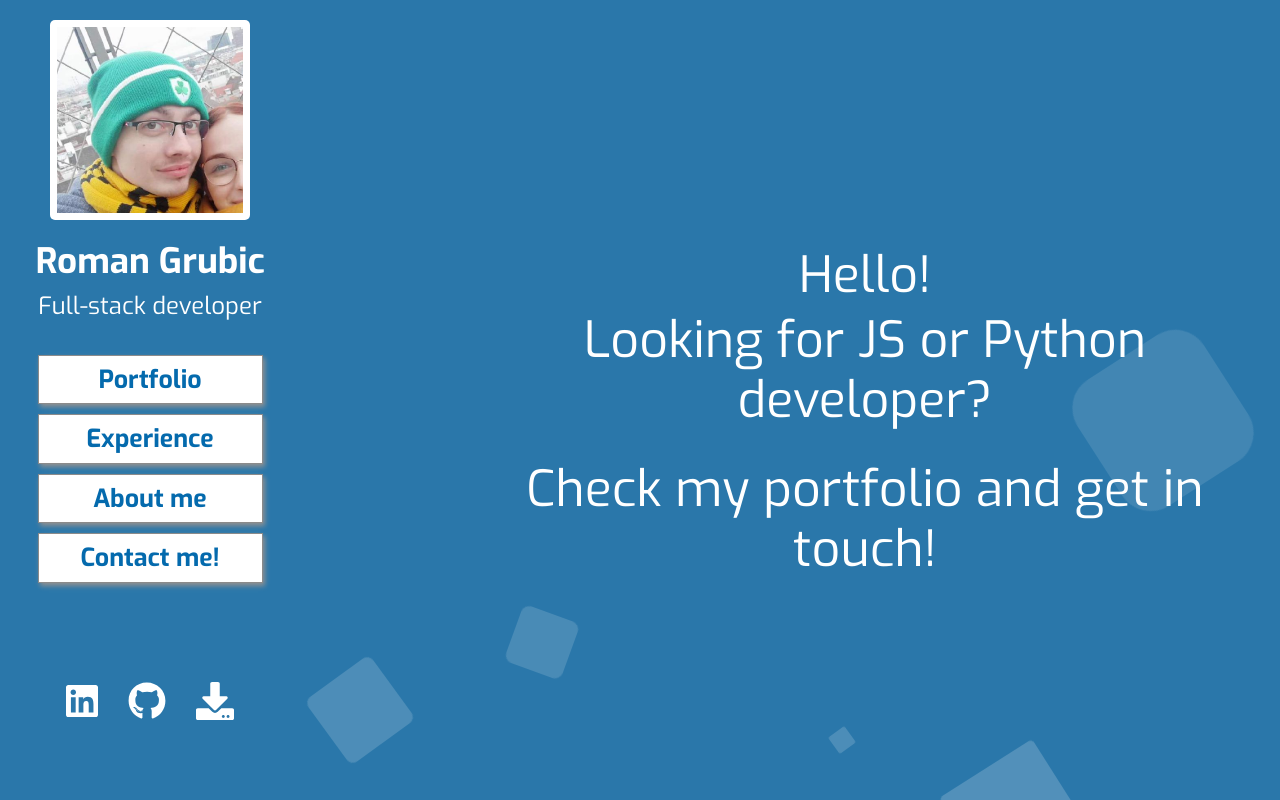
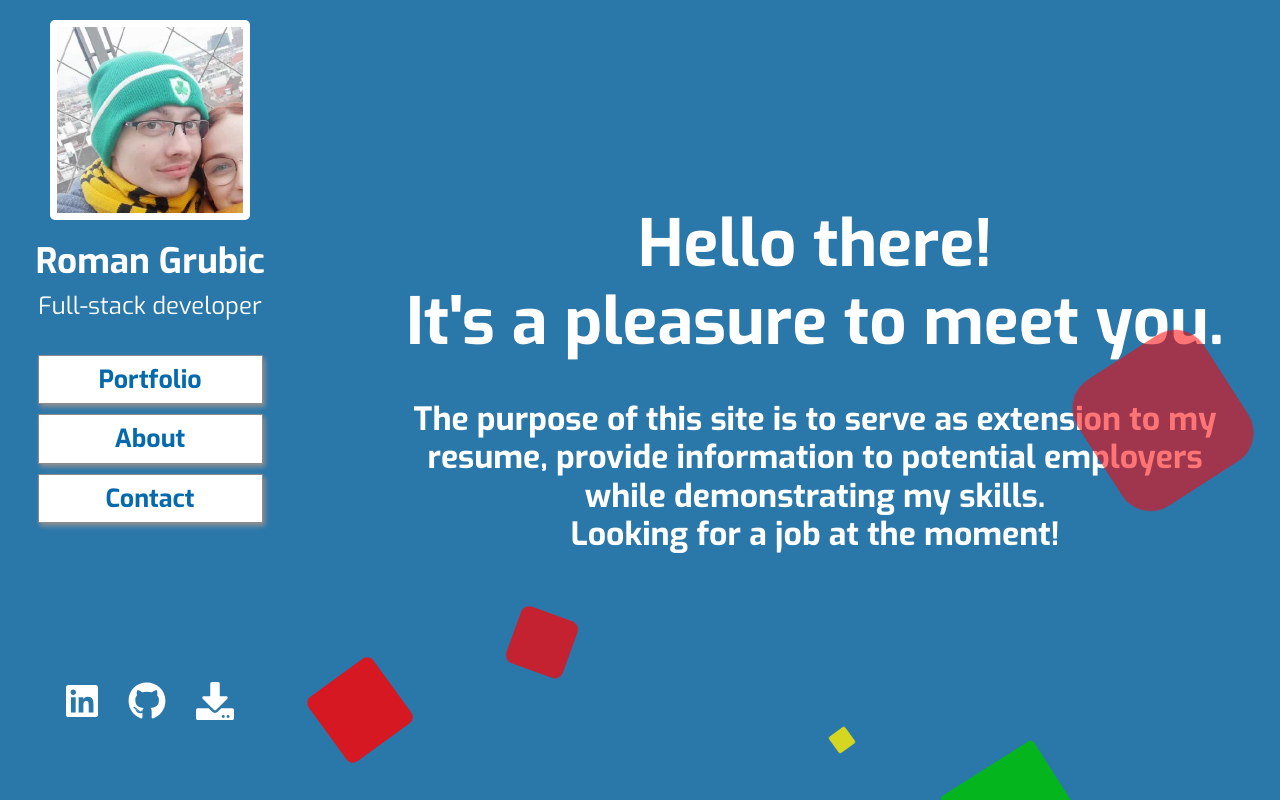
Before and after one commit to romangrubic/react-portfolio, a React (Create React App) app: page / in a window 1280 px wide. Built offline with nearby package versions, Linux system fonts and the light colour scheme.

Commit message:
Fixing minor issues and redecorating.

```diff
--- a/src/App.js
+++ b/src/App.js
@@ -5,7 +5,6 @@ import 'bootstrap/dist/css/bootstrap.min.css';
 import Landing from './containers/Personal/Landing/Landing';
 import About from './containers/Personal/About/About';
 import Contact from './containers/Personal/Contact/Contact';
-import Experience from './containers/Personal/Experience/Experience';
 import Portfolio from './containers/Personal/Portfolio/Portfolio';
 import './App.module.css';
 
@@ -25,7 +24,6 @@ const App = () => {
             <Route path="/portfolio/Animals" component={ Animals } />
             <Route path="/portfolio/Burgershack" component={ Burger } />
             <Route path="/portfolio" component={ Portfolio } />
-            <Route path="/experience" component={ Experience } />
             <Route path="/about" component={ About } />
             <Route path="/contact" component={ Contact } />
             <Route path="/" component={ Landing } />
--- a/src/components/Navigation/NavigationItems/NavigationItems.js
+++ b/src/components/Navigation/NavigationItems/NavigationItems.js
@@ -6,9 +6,8 @@ const NavigationItems = (props) => {
     return (
         <ul className={classes.Ul}>
             <NavItem link="/portfolio">Portfolio</NavItem>
-            <NavItem link="/experience">Experience</NavItem>
-            <NavItem link="/about">About me</NavItem>
-            <NavItem link="/contact">Contact me!</NavItem>
+            <NavItem link="/about">About</NavItem>
+            <NavItem link="/contact">Contact</NavItem>
         </ul>
     )
 };
--- a/src/containers/Personal/Contact/Contact.module.css
+++ b/src/containers/Personal/Contact/Contact.module.css
@@ -20,7 +20,7 @@
     max-width: 50%;
     min-width: 350px;
     margin: auto;
-    padding: 25px;
+    padding: 25px 25px 5px;
     background-color: rgb(248, 248, 248);
 }
 .Input {
--- a/src/containers/Personal/Experience/Experience.js
+++ /dev/null
@@ -1,12 +0,0 @@
-import React from 'react';
-// import classes from './Experience.module.css';
-
-const Experience = props => {
-    return (
-        <div>
-            <h1>Experience page</h1>
-        </div>
-    )
-};
-
-export default Experience;
--- a/src/containers/Personal/Landing/Landing.js
+++ b/src/containers/Personal/Landing/Landing.js
@@ -5,10 +5,15 @@ const Landing = props => {
     return (
         <div>
             <div className={classes.context}>
-                <h1>Hello!</h1>
-                <h1>Looking for JS or Python developer?</h1>
+                {/* <h1>Let's bring your idea(s) to life!</h1>
                 <br></br>
-                <h1>Check my portfolio and get in touch!</h1>
+                <h2>Web developer who can solve your problem <br></br>or help with an existing project</h2> */}
+                <h1>Hello there!<br></br> It's a pleasure to meet you.</h1>
+                <br></br>
+                <h2>The purpose of this site is to serve as extension to my
+                    resume, provide information to potential employers while demonstrating
+                    my skills. <br></br>Looking for a job at the moment!
+                </h2>
            </div>
             <div className={classes.area} >
                 <ul className={classes.circles}>
--- a/src/containers/Personal/Landing/Landing.module.css
+++ b/src/containers/Personal/Landing/Landing.module.css
@@ -11,17 +11,20 @@ body{
 
 
 .context {
-    padding-left: 150px;
+    padding-left: 50px;
     text-align: center;
     position: absolute;
-    top:30vh;
+    top:25vh;
 }
 
 .context h1{
-    text-align: center;
     color: #fff;
-    font-size: 50px;
-    font-weight: 500;
+    font-size: 65px;
+    font-weight: 600;
+}
+.context h2{
+    padding: 15px 50px;
+    color: white;
 }
 
 
@@ -48,7 +51,7 @@ ul {
     list-style: none;
     width: 20px;
     height: 20px;
-    background: rgba(255, 255, 255, 0.2);
+    background: rgb(0, 187, 16);
     animation: animate 25s linear infinite;
     bottom: -150px;
 
@@ -59,6 +62,7 @@ ul {
     width: 80px;
     height: 80px;
     animation-delay: 0s;
+    background: rgba(255, 0, 0);
 }
 
 
@@ -68,6 +72,7 @@ ul {
     height: 20px;
     animation-delay: 2s;
     animation-duration: 12s;
+    background: rgba(255, 238, 0);
 }
 
 .circles li:nth-child(3){
@@ -75,6 +80,7 @@ ul {
     width: 20px;
     height: 20px;
     animation-delay: 4s;
+    background: rgb(0, 187, 16);
 }
 
 .circles li:nth-child(4){
@@ -83,6 +89,7 @@ ul {
     height: 60px;
     animation-delay: 0s;
     animation-duration: 18s;
+    background: rgba(255, 0, 0);
 }
 
 .circles li:nth-child(5){
@@ -90,6 +97,7 @@ ul {
     width: 20px;
     height: 20px;
     animation-delay: 0s;
+    background: rgba(255, 238, 0);
 }
 
 .circles li:nth-child(6){
@@ -97,6 +105,7 @@ ul {
     width: 110px;
     height: 110px;
     animation-delay: 3s;
+    background: rgb(0, 187, 16);
 }
 
 .circles li:nth-child(7){
@@ -104,6 +113,7 @@ ul {
     width: 150px;
     height: 150px;
     animation-delay: 7s;
+    background: rgb(0, 187, 16);
 }
 
 .circles li:nth-child(8){
@@ -112,6 +122,7 @@ ul {
     height: 25px;
     animation-delay: 15s;
     animation-duration: 45s;
+    background: rgb(0, 187, 16);
 }
 
 .circles li:nth-child(9){
@@ -120,6 +131,7 @@ ul {
     height: 15px;
     animation-delay: 2s;
     animation-duration: 35s;
+    background: rgba(255, 238, 0);
 }
 
 .circles li:nth-child(10){
@@ -128,6 +140,7 @@ ul {
     height: 150px;
     animation-delay: 0s;
     animation-duration: 11s;
+    background: rgba(255, 0, 0);
 }
 
 
--- a/src/containers/Personal/Portfolio/Portfolio.js
+++ b/src/containers/Personal/Portfolio/Portfolio.js
@@ -16,11 +16,11 @@ const Portfolio = props => {
         <Container>
             <div className={ classes.bg }></div>
             <Row className={ classes.ProjectRow }>
-                <Projects link="/portfolio/StarTrek" projectName="Star Trek" img={ <StarTrekImg /> } />
-                <Projects link="/portfolio/Snoop" projectName="Snoop" img={ <SnoopImg /> } />
-                <Projects link="/portfolio/Weather360" projectName="Weather 360°" img={ <WeatherImg /> } />
-                <Projects link="/portfolio/Burgershack" projectName="Burger Shack" img={ <BurgerImg /> } />
-                <Projects link="/portfolio/Animals" projectName="Animals" img={ <AnimalsImg /> } />
+                <Projects link="/portfolio/StarTrek" projectName="E-commerce web-site with social platform" img={ <StarTrekImg /> } />
+                <Projects link="/portfolio/Snoop" projectName="Buy/sell web-site with advertisement space" img={ <SnoopImg /> } />
+                <Projects link="/portfolio/Weather360" projectName="Weather forecast web-site" img={ <WeatherImg /> } />
+                <Projects link="/portfolio/Burgershack" projectName="Food ordering web-site" img={ <BurgerImg /> } />
+                <Projects link="/portfolio/Animals" projectName="Memory game" img={ <AnimalsImg /> } />
             </Row>
         </Container>
     )
--- a/src/containers/Personal/Portfolio/Projects/Burger.js
+++ b/src/containers/Personal/Portfolio/Projects/Burger.js
@@ -20,6 +20,9 @@ const BurgerProject = props => {
                 <a href="https://romangrubic.github.io/burger-shop/" target="_blank"
                     rel="noopener noreferrer">
                     <Button variant="danger">Live website</Button></a>
+                <a href="https://www.udemy.com/course/react-the-complete-guide-incl-redux/" target="_blank"
+                    rel="noopener noreferrer">
+                    <Button variant="dark">Course</Button></a>
             </Row>
             <div className={ classes.TextCenter }>
                 <h2 className={ classes.ProjectName }>Burger shack</h2>
--- a/src/containers/Personal/Portfolio/Projects/Projects.js
+++ b/src/containers/Personal/Portfolio/Projects/Projects.js
@@ -6,12 +6,12 @@ import classes from './Projects.module.css'
 const Projects = (props) => {
     return (
             <Col xs={ 12 } sm={6} className={classes.Project}>
-                <NavLink to={ props.link }>
+                <NavLink to={ props.link } data-toggle="tooltip" title="Click to view more info!">
                     <div className={classes.Logo}>
                     { props.img }
                     </div>
                 </NavLink>
-                <h1>{props.projectName}</h1>
+                <h2>{props.projectName}</h2>
             </Col>
 
     )
--- a/src/containers/Personal/Portfolio/Projects/Projects.module.css
+++ b/src/containers/Personal/Portfolio/Projects/Projects.module.css
@@ -1,7 +1,7 @@
 .Project {
     padding: 20px;
 }
-h1 {
+h2 {
     color: white;
     font-weight: 600;
 }
@@ -9,9 +9,8 @@ h1 {
     width: 100%;
     max-width: 400px;
     transition: 0.7s;
-    border: 1px solid black;
-    border-radius: 5px;
+    border: 2px solid rgb(4, 106, 173);
 }
 .Logo img:hover{
-    transform: scale(1.2, 1.1);
+    transform: scale(1.05, 1.05);
 }
```
Also changed, not shown: src/containers/Personal/Experience/Experience.module.css (deleted).
